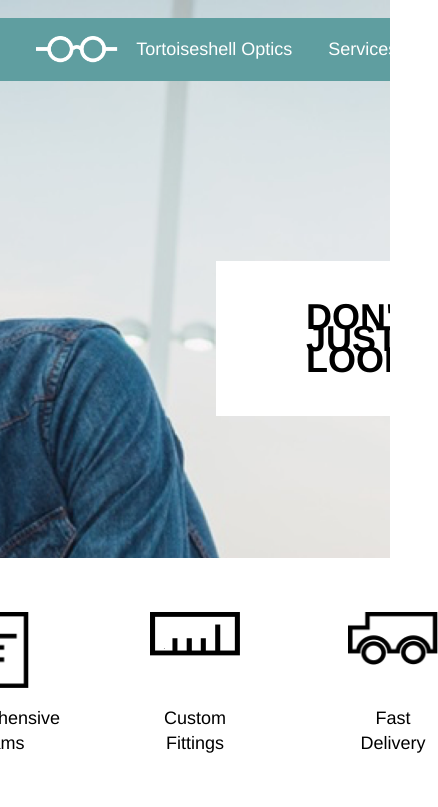
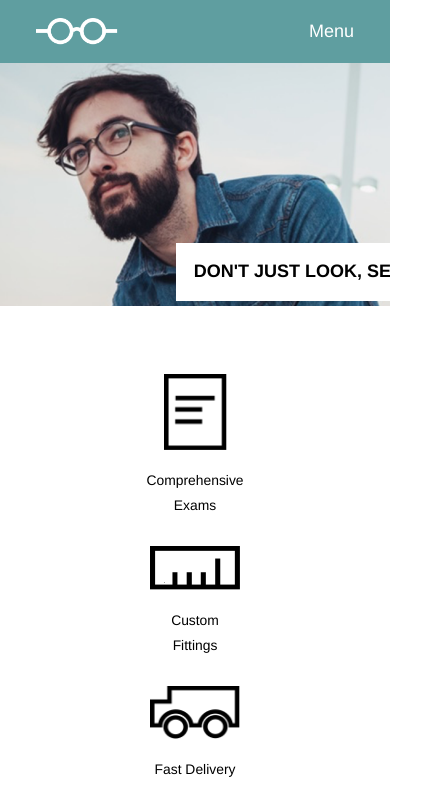
Before and after one commit to IrinaKostevich/codecademy-tortoiseshell-optics, a plain HTML site: page src/index.html in a window 390 px wide. Shown: the top 807 px of the page, 438 px wide, since content can reach past the window. Drawn offline with Linux system fonts and the light colour scheme.

Commit message:
Responsive design added

```diff
--- a/src/index.html
+++ b/src/index.html
@@ -4,6 +4,7 @@
 <head>
     <title>Tortoiseshell Optics</title>
     <meta charset="UTF-8">
+    <meta name="viewport" content="width=device-width, initial-scale=1.0">
     <link rel="stylesheet" href="./styles/vendor/reset.css" type="text/css">
     <link rel="stylesheet" href="./styles/index.css" type="text/css">
 </head>
@@ -22,37 +23,42 @@
                         <li class="nav-list-item"><a href="#">Products</a></li>
                         <li class="nav-list-item"><a href="#">Contact</a></li>
                     </ul>
+                    <ul class="nav-list nav-list--mobile">
+                        <li class="nav-list-item"><a href="#">Menu</a></li>
+                    </ul>
                 </nav>
             </div>
-            <div class="banner-card l-cell">
-                <h1 class="banner-card-text">Don't just look, see.</h1>
+            <div class="banner-container l-cell">
+                <div class="banner-card">
+                    <h1 class="banner-card-text">Don't just look, see.</h1>
+                </div>
             </div>
         </div>
     </header>
     <main class="l-cell">
         <section class="l-collection l-well--lg">
-            <div class="service">
-                <img class="service-image--sm" src="./images/paper-icon.png" alt="">
-                <p class="thumbnail-text">Comprehensive Exams</p>
+            <div class="service l-service-collection">
+                <img class="service-image service-image--sm" src="./images/paper-icon.png" alt="">
+                <p class="service-text">Comprehensive Exams</p>
             </div>
-            <div class="service">
-                <img class="service-image--lg" src="./images/ruler-icon.png" alt="">
-                <p class="thumbnail-text">Custom Fittings</p>
+            <div class="service l-service-collection">
+                <img class="service-image service-image--lg" src="./images/ruler-icon.png" alt="">
+                <p class="service-text">Custom Fittings</p>
             </div>
-            <div class="service">
-                <img class="service-image--lg" src="./images/truck-icon.png" alt="">
-                <p class="thumbnail-text">Fast Delivery</p>
+            <div class="service l-service-collection">
+                <img class="service-image service-image--lg" src="./images/truck-icon.png" alt="">
+                <p class="service-text">Fast Delivery</p>
             </div>
         </section>
-        <section class="l-collection l-well--lg">
-            <div class="info-card">
+        <section class="l-collection">
+            <div class="info-card l-info-card-collection">
                 <h4 class="info-card-header">Philosophy</h4>
                 <p class="info-card-text">Over 75% of our brains are dedicated to one sense: vision. We believe everyone
                     desrves to see the
                     world, not matter what. That's why we offer eye exams, custom fittings, and quick delivery at a
                     low cost. It's your vision that makes ours.</p>
             </div>
-            <div class="info-card">
+            <div class="info-card l-info-card-collection">
                 <h4 class="info-card-header">Appointments</h4>
                 <p class="info-card-text">Schedule an appointment by calling us at (312) 654-0987. We are open Tuesday -
                     Saturday, 9AM -
--- a/src/styles/components/banner.css
+++ b/src/styles/components/banner.css
@@ -8,10 +8,14 @@
     background-size: cover;
 }
 
+.banner .banner-container {
+    display: flex;
+    justify-content: flex-end;
+}
+
 .banner .banner-card {
-    position: relative;
-    top: 10rem;
-    right: -12rem;
+    margin-top: 10rem;
+    margin-right: -2rem;
     max-width: fit-content;
     padding: 2.5rem 5rem;
     background-color: white;
@@ -23,3 +27,43 @@
     line-height: 1.2rem;
     text-transform: uppercase;
 }
+
+@media only screen and (max-width: 960px) {
+    .banner {
+        height: 22rem;
+        padding-top: 0;
+    }
+
+    .banner .banner-card {
+        top: 5rem;
+        right: -6rem;
+        padding: 1.75rem 4rem;
+    }
+
+    .banner .banner-card .banner-card-text {
+        font-size: 1.33rem;
+    }
+}
+
+@media only screen and (max-width: 640px) {
+    .banner {
+        background-position: 35%;
+    }
+}
+
+@media only screen and (max-width: 480px) {
+    .banner {
+        height: 17rem;
+        background-position: 20%;
+    }
+
+    .banner .banner-card {
+        width: 100%;
+        top: 9rem;
+        padding: 1rem;
+    }
+
+    .banner .banner-card .banner-card-text {
+        font-size: 1rem;
+    }
+}
--- a/src/styles/components/footer.css
+++ b/src/styles/components/footer.css
@@ -1,5 +1,4 @@
 .footer {
     padding: 4rem;
-    margin-top: 5rem;
     background-color: azure;
 }
--- a/src/styles/components/info-card.css
+++ b/src/styles/components/info-card.css
@@ -1,6 +1,6 @@
 .info-card {
+    min-width: 300px;
     max-width: 35%;
-    margin-right: 5%;
 }
 
 .info-card .info-card-header {
@@ -13,3 +13,13 @@
     background-color: cadetblue;
     color: white;
 }
+
+.info-card .info-card-text {
+    font-size: 1rem;
+}
+
+@media only screen and (max-width: 480px) {
+    .info-card .info-card-text {
+        font-size: 0.77rem;
+    }
+}
--- a/src/styles/components/logo.css
+++ b/src/styles/components/logo.css
@@ -12,3 +12,13 @@
     font-size: 1rem;
     white-space: nowrap;
 }
+
+@media only screen and (max-width: 480px) {
+    .logo .logo-name {
+        display: none;
+    }
+
+    .logo .logo-image {
+        margin: auto;
+    }
+}
--- a/src/styles/components/nav-list.css
+++ b/src/styles/components/nav-list.css
@@ -13,3 +13,17 @@
     color: inherit;
     text-decoration: none;
 }
+
+.nav-list.nav-list--mobile {
+    display: none;
+}
+
+@media only screen and (max-width: 640px) {
+    .nav-list {
+        display: none;
+    }
+
+    .nav-list.nav-list--mobile {
+        display: inline;
+    }
+}
--- a/src/styles/components/service.css
+++ b/src/styles/components/service.css
@@ -1,18 +1,28 @@
 .service {
     display: flex;
     flex-direction: column;
-    justify-content: space-between;
+    justify-content: flex-end;
     align-items: center;
     text-align: center;
     width: 5rem;
     height: 8rem;
-    margin: 0 3rem;
 }
 
-.service .service-image--sm {
+.service .service-image {
+    margin-bottom: 1rem;
+}
+
+.service .service-image.service-image--sm {
     width: 3.5rem;
 }
 
-.service .service-image--lg {
+.service .service-image.service-image--lg {
     width: 5rem;
 }
+
+@media only screen and (max-width: 595px) {
+    .service {
+        height: auto;
+        font-size: 0.77rem;
+    }
+}
--- a/src/styles/index.css
+++ b/src/styles/index.css
@@ -10,4 +10,6 @@
 
 @import './layout/cell.css';
 @import './layout/collection.css';
+@import './layout/info-card-collection.css';
+@import './layout/service-collection.css';
 @import './layout/well.css';
--- a/src/styles/layout/collection.css
+++ b/src/styles/layout/collection.css
@@ -1,4 +1,5 @@
 .l-collection {
     display: flex;
+    flex-wrap: wrap;
     justify-content: center;
 }
--- /dev/null
+++ b/src/styles/layout/info-card-collection.css
@@ -0,0 +1,11 @@
+.l-info-card-collection {
+    margin-right: 5%;
+    margin-bottom: 5rem;
+}
+
+@media only screen and (max-width: 480px) {
+    .l-info-card-collection {
+        margin-right: 0;
+        margin-bottom: 4rem;
+    }
+}
--- /dev/null
+++ b/src/styles/layout/service-collection.css
@@ -0,0 +1,10 @@
+.l-service-collection {
+    margin: 0 3rem;
+}
+
+@media only screen and (max-width: 595px) {
+    .service {
+        margin-top: 0.77rem;
+        margin-bottom: 0.77rem;
+    }
+}
```
